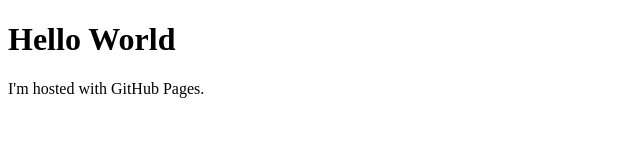
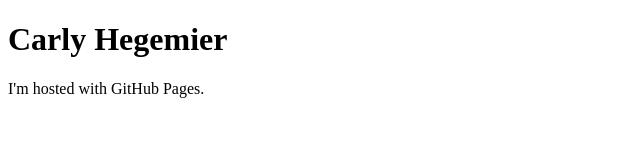
Before and after one commit to carlyehegemier/carlyehegemier.github.io, a plain HTML site: page index.html in a window 1280 px wide. Shown: the whole page, without its empty margins (0-640 px from the left). Drawn offline with Linux system fonts and the light colour scheme.

Commit message:
Update index.html

```diff
--- a/index.html
+++ b/index.html
@@ -1,7 +1,7 @@
 <!DOCTYPE html>
 <html>
 <body>
-<h1>Hello World</h1>
+<h1>Carly Hegemier</h1>
 <p>I'm hosted with GitHub Pages.</p>
 </body>
 </html>
```
